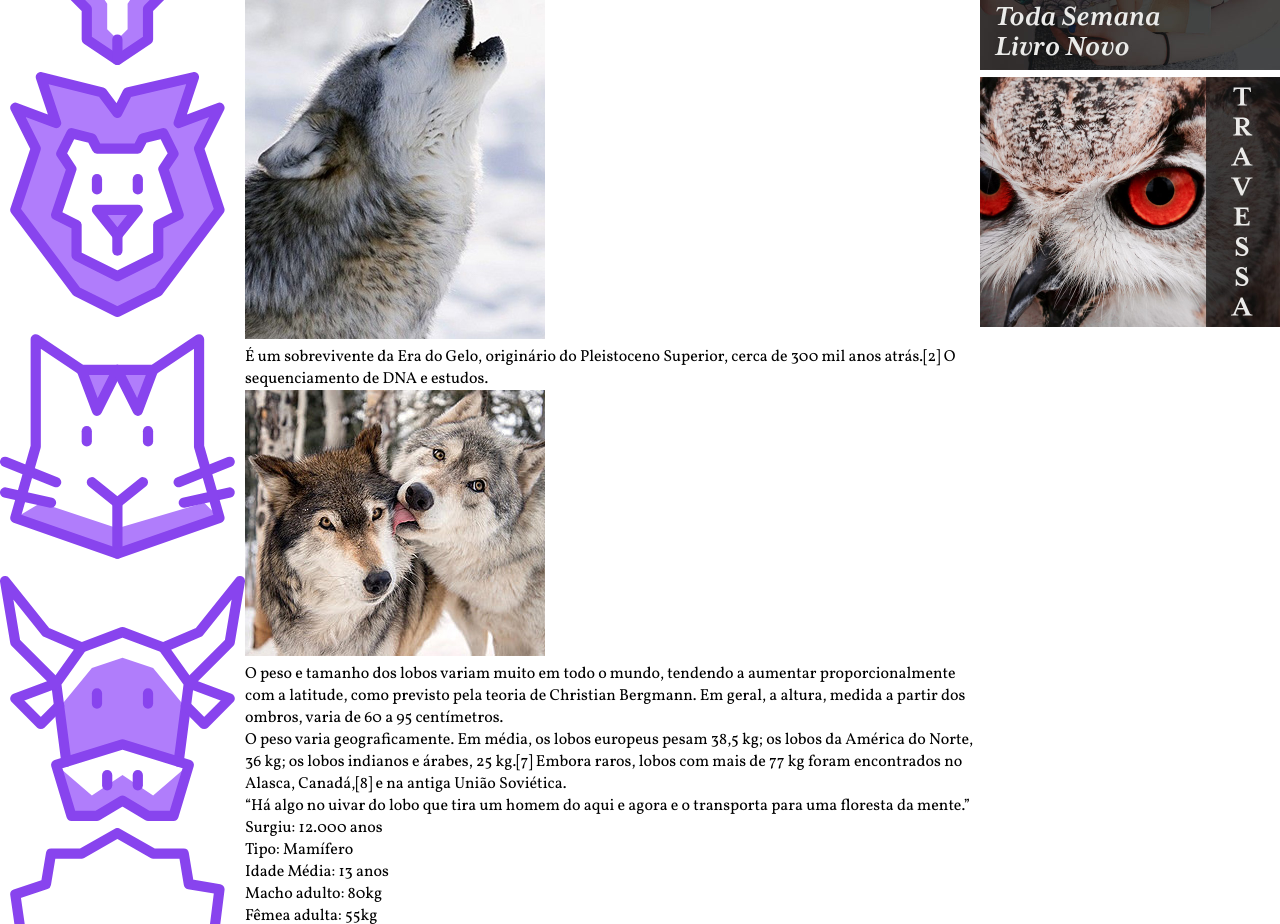
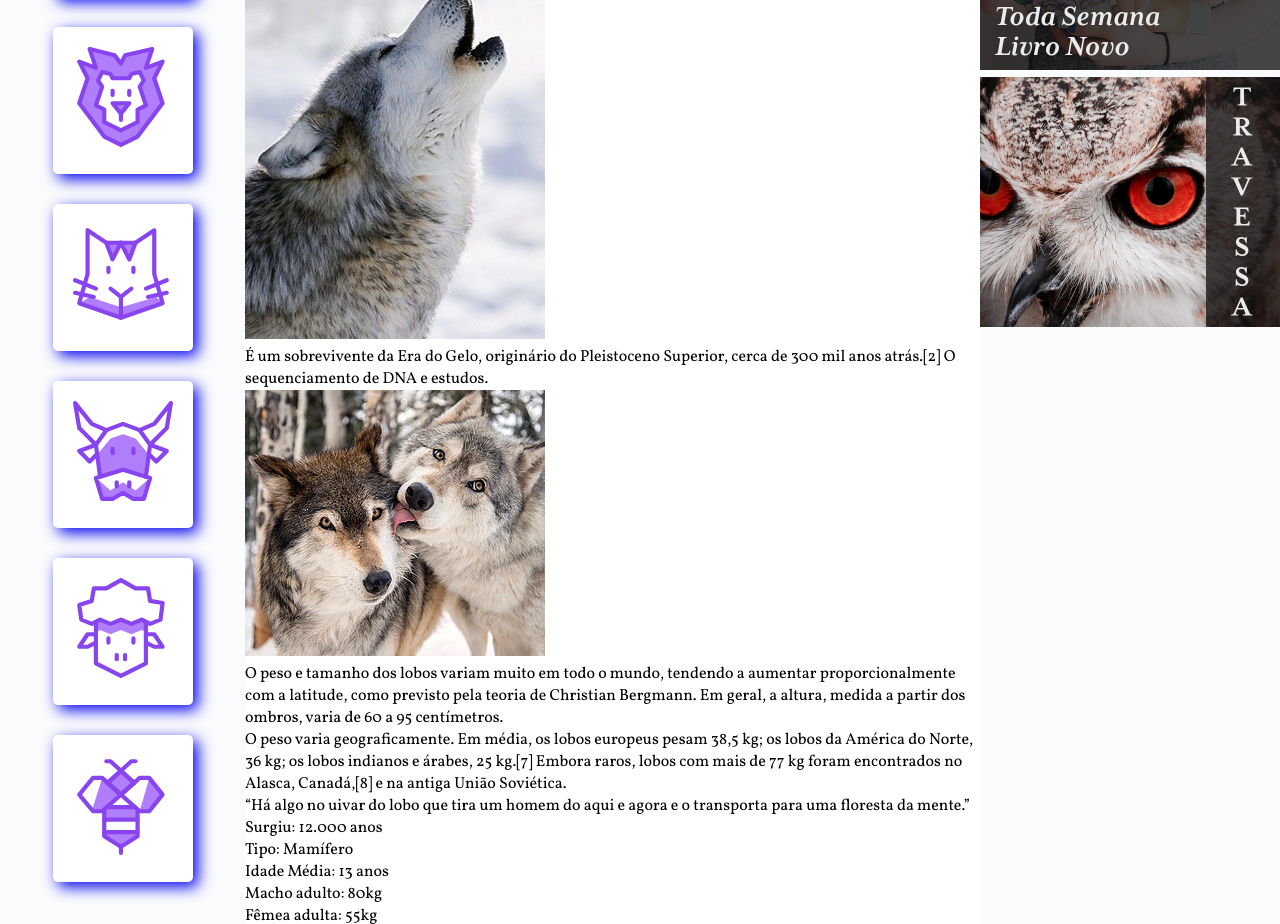
Before and after one commit to guirodriguezz/WildBeast, a plain HTML site: page index.html in a window 1280 px wide. Shown: the part 285-1209 px from the top of the page. Drawn offline with Linux system fonts and the light colour scheme.

Commit message:
Estilização do header e sidenav do site, utilizando grid layout.

```diff
--- a/css/style.css
+++ b/css/style.css
@@ -26,7 +26,7 @@ img {
   max-width: 100%;
 }
 
-/* Grid Layout */
+/* Grid Layout - Estrutura */
 .estrutura {
   display: grid;
   grid-template-columns: minmax(160px, 1fr) 3fr 300px;
@@ -50,12 +50,12 @@ img {
   max-width: 200px;
 }
 
-.header nav ul {
+.menu ul {
   display: flex;
   flex-wrap: wrap;
 }
 
-.header nav a {
+.menu a {
   display: block;
   padding: 10px;
   color: #fff;
@@ -69,29 +69,47 @@ img {
   margin-left: 30px;
 }
 
-.header nav a:hover {
+.menu a:hover {
   background: rgba(0, 0, 0, 0.5);
 }
 
-
-
-
-
-
-
-
+/* Sidenav */
 .sidenav {
   grid-area: sidenav;
+  background: #fafbfc;
+  padding: 30px;
 }
 
+.sidenav-item a {
+  display: block; /*Importante entender conceito*/
+  min-width: 60px;
+  max-width: 100px;
+  margin: 0 auto 30px auto;
+  background: #fff;
+  padding: 20px;
+  border-radius: 5px;
+  box-shadow: 5px 5px 15px 0px;
+  transition: 0.1 ease-out;
+}
+
+.sidenav-item a:hover {
+  box-shadow: 2px 2px 5px 0px;
+}
+
+/* Contéudo */
 .content {
   grid-area: conteudo;
 }
 
+/* Anúncios */
 .anuncios {
   grid-area: anuncios;
+  background: #fafbfc;
+  display: grid;
+  align-content: flex-start;
 }
 
+/* Footer */
 .footer {
   grid-area: footer;
 }
--- a/index.html
+++ b/index.html
@@ -28,22 +28,22 @@
 
       <nav class="sidenav">
         <ul>
-          <li>
+          <li class="sidenav-item">
             <a href="#"><img src="/img/icones/cervo.svg" alt="Cervo"/></a>
           </li>
-          <li>
+          <li class="sidenav-item">
             <a href="#"><img src="/img/icones/leao.svg" alt="Leão"/></a>
           </li>
-          <li>
+          <li class="sidenav-item">
             <a href="#"><img src="/img/icones/gato.svg" alt="Gato"/></a>
           </li>
-          <li>
+          <li class="sidenav-item">
             <a href="#"><img src="/img/icones/vaca.svg" alt="Vaca"/></a>
           </li>
-          <li>
+          <li class="sidenav-item">
             <a href="#"><img src="/img/icones/ovelha.svg" alt="Ovelha"/></a>
           </li>
-          <li>
+          <li class="sidenav-item">
             <a href="#"><img src="/img/icones/abelha.svg" alt="Abelha"/></a>
           </li>
         </ul>
```
Lines whose indentation alone changed are shown as unchanged.
